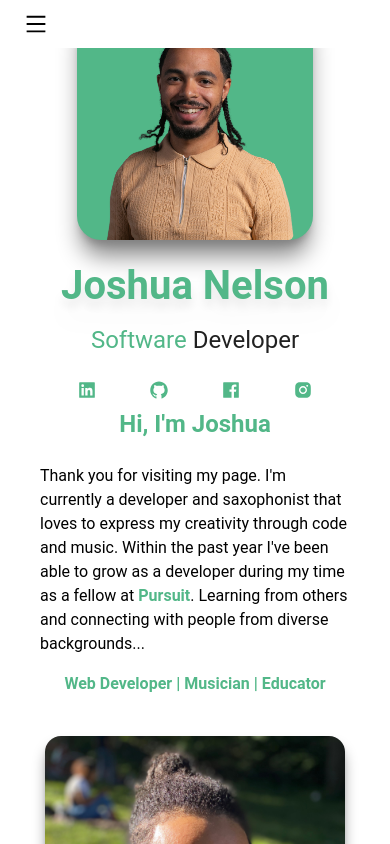
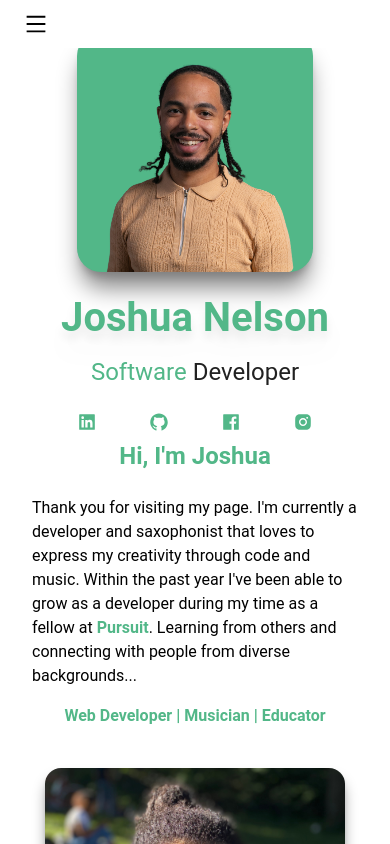
Before and after one commit to joshuanelsondev/portfolio, a React (Vite) app: page / in a window 390 px wide. Shown: the top 844 px of the page. Built offline with nearby package versions, Linux system fonts and the light colour scheme.

Commit message:
Edit hamburger menu for smaller screens

```diff
--- a/index.html
+++ b/index.html
@@ -7,7 +7,7 @@
     <title>Joshua Nelson</title>
   </head>
   <body class="h-full w-full min-w-fit md:p-10 xl:px-20 2xl:px-40 bg-primary bg-fixed  font-sans overscroll-none relative">
-    <div id="root" class="bg-white rounded-3xl shadow-2xl shadow-black dark:bg-dark dark:bg-fixed min-w-fit" ></div>
+    <div id="root" class="bg-white md:rounded-3xl shadow-2xl shadow-black dark:bg-dark dark:bg-fixed min-w-fit" ></div>
     <script type="module" src="/src/main.jsx"></script>
   </body>
 </html>
--- a/src/Components/HomeComponent.jsx
+++ b/src/Components/HomeComponent.jsx
@@ -47,7 +47,7 @@ export default function HomeComponent({ setShowNav }) {
             alt="Headshot with green background"
             className="h-60 lg:h-[300px] xl:h-[400px] min-w-[100px] rounded-3xl pt-8 px-4 bg-primary dark:bg-primary shadow-xl shadow-gray dark:shadow-darkGray"
           />
-          <div className="flex flex-col  w-auto h-auto z-10 text-center">
+          <div className="flex flex-col w-auto h-auto z-10 text-center">
             <h1 className="text-[40px] font-semibold lg:text-5xl xl:text-6xl text-primary drop-shadow-xl">
               Joshua Nelson
             </h1>
--- a/src/Components/Projects.jsx
+++ b/src/Components/Projects.jsx
@@ -14,7 +14,7 @@ export default function Projects({ setShowNav }) {
     }, [projects, setShowNav])
 
     return (
-      <div className="flex flex-col items-center md:items-start">
+      <div className="flex flex-col items-center ">
           <div className="flex flex-col lg:grid lg:grid-cols-2 gap-8">
             {projects.map((project) => (
               <div key={project.id} className="cursor-pointer">
--- a/src/Pages/About.jsx
+++ b/src/Pages/About.jsx
@@ -3,7 +3,7 @@ import AboutComponent from "../Components/AboutComponent";
 
 export default function About() {
     return (
-      <div id="about" className="flex items-start justify-center px-10 h-full w-auto">
+      <div id="about" className="flex items-start justify-center h-full w-auto">
         <AboutComponent />
       </div>
     );
--- a/src/Pages/Contact.jsx
+++ b/src/Pages/Contact.jsx
@@ -4,7 +4,7 @@ import ContactComponent from "../Components/ContactComponent";
 
 export default function Contact() {
     return (
-      <div id="contact" className="lg:mx-20 h-full w-auto">
+      <div id="contact" className="h-full w-auto">
         <ContactComponent />
       </div>
     );
--- a/src/Pages/Home.jsx
+++ b/src/Pages/Home.jsx
@@ -13,7 +13,7 @@ export default function Home({ setShowNav }) {
     }, [setShowNav]);
 
     return (
-      <div className="h-full w-full min-w-fit lg:px-24 flex flex-col items-center">
+      <div className="h-full w-full min-w-fit flex flex-col items-center p-8">
           <HomeComponent setShowNav={setShowNav} />
           <About  />
           <Portfolio setShowNav={setShowNav} />
--- a/src/Pages/Portfolio.jsx
+++ b/src/Pages/Portfolio.jsx
@@ -8,7 +8,7 @@ export default function Portfolio({ setShowNav }) {
   return (
     <div
       id="portfolio"
-      className="lg:mx-20 h-auto w-auto"
+      className="h-auto w-auto"
     >
       <h1 className="text-5xl text-primary font-semibold mb-16">Portfolio</h1>
       <Projects setShowNav={setShowNav} />
```
